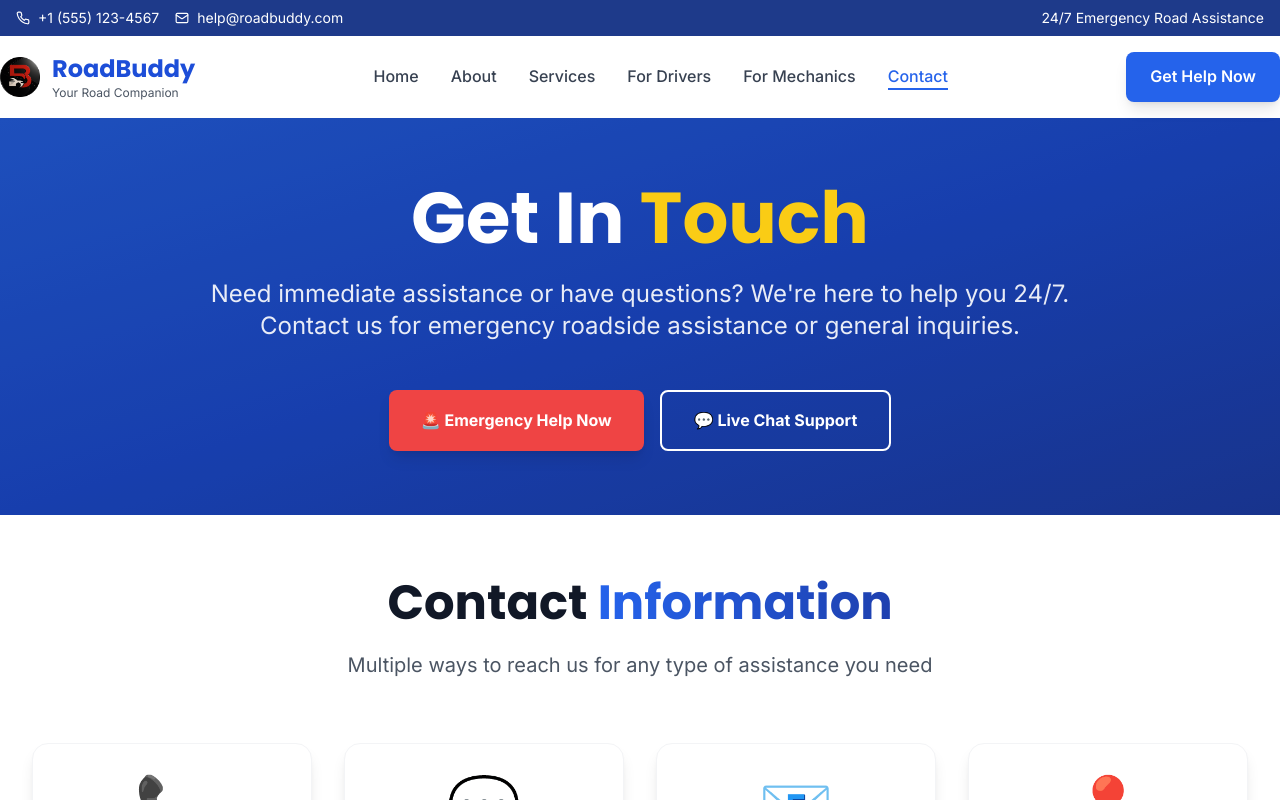
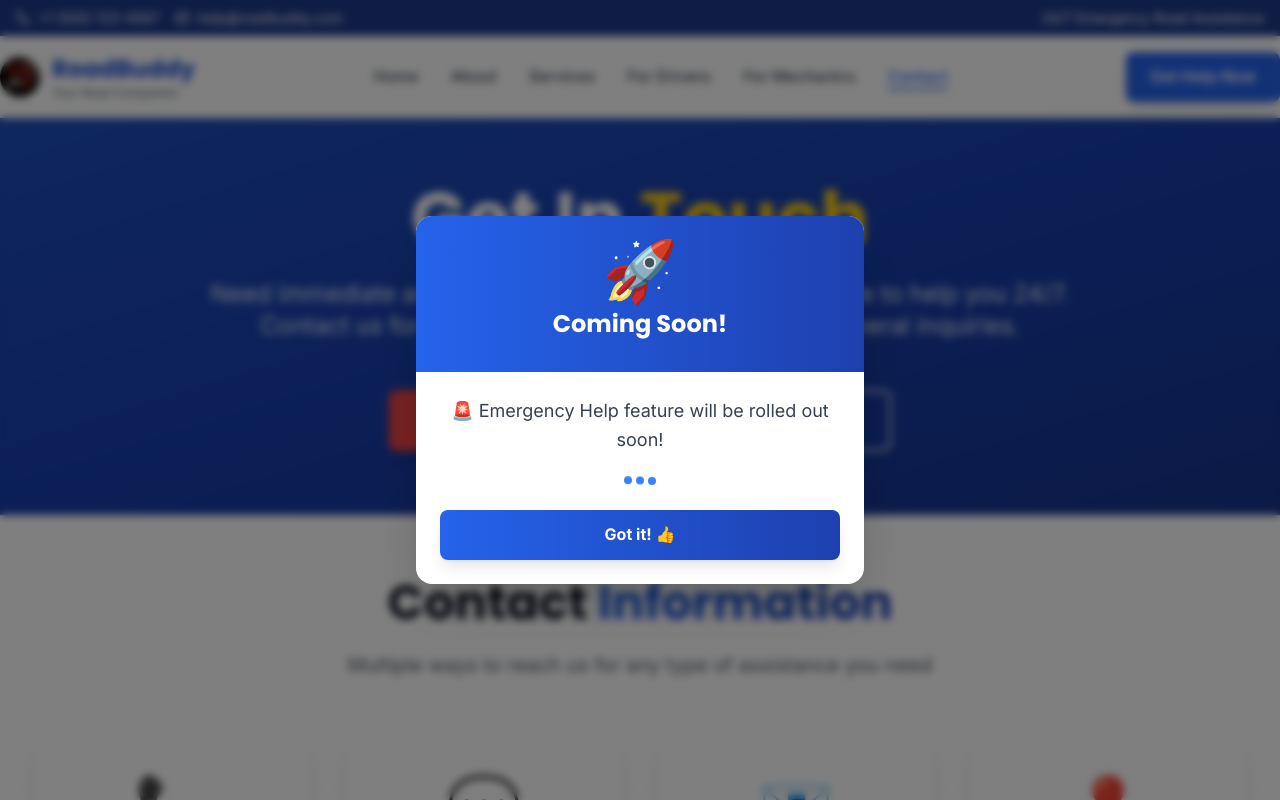
Before and after one commit to nanragav/roadbuddy, a React (Vite) app: page /contact in a window 1280 px wide. Both pictures are taken after a click on the button "🚨 Emergency Help Now". Shown: the top 800 px of the page. Built offline with nearby package versions, Linux system fonts and the light colour scheme.

Commit message:
refactor: Improve formatting and structure of Contact component; add modal for upcoming features

```diff
--- a/src/pages/Contact.jsx
+++ b/src/pages/Contact.jsx
@@ -1,121 +1,139 @@
-import React, { useState } from 'react'
+import React, { useState } from "react";
 
 const Contact = () => {
   const [formData, setFormData] = useState({
-    name: '',
-    email: '',
-    phone: '',
-    serviceType: '',
-    message: '',
-    urgency: 'normal'
-  })
+    name: "",
+    email: "",
+    phone: "",
+    serviceType: "",
+    message: "",
+    urgency: "normal",
+  });
+
+  const [showModal, setShowModal] = useState(false);
+  const [modalMessage, setModalMessage] = useState("");
 
   const handleChange = (e) => {
     setFormData({
       ...formData,
-      [e.target.name]: e.target.value
-    })
-  }
+      [e.target.name]: e.target.value,
+    });
+  };
 
   const handleSubmit = (e) => {
-    e.preventDefault()
-    console.log('Form submitted:', formData)
+    e.preventDefault();
+    console.log("Form submitted:", formData);
     // Handle form submission here
-    alert('Thank you for contacting us! We will get back to you soon.')
-  }
+    alert("Thank you for contacting us! We will get back to you soon.");
+  };
+
+  const handleEmergencyHelp = () => {
+    setModalMessage("🚨 Emergency Help feature will be rolled out soon!");
+    setShowModal(true);
+  };
+
+  const handleLiveChat = () => {
+    setModalMessage("💬 Live Chat Support feature will be rolled out soon!");
+    setShowModal(true);
+  };
 
   const contactInfo = [
     {
-      icon: '📞',
-      title: 'Emergency Hotline',
-      detail: '(555) 123-4567',
-      description: '24/7 Emergency roadside assistance',
-      action: 'Call Now'
+      icon: "📞",
+      title: "Emergency Hotline",
+      detail: "(555) 123-4567",
+      description: "24/7 Emergency roadside assistance",
+      action: "Call Now",
     },
     {
-      icon: '💬',
-      title: 'Customer Service',
-      detail: '(555) 123-4568',
-      description: 'General inquiries and support',
-      action: 'Call Now'
+      icon: "💬",
+      title: "Customer Service",
+      detail: "(555) 123-4568",
+      description: "General inquiries and support",
+      action: "Call Now",
     },
     {
-      icon: '📧',
-      title: 'Email Support',
-      detail: 'help@roadbuddy.com',
-      description: 'Non-urgent matters and feedback',
-      action: 'Send Email'
+      icon: "📧",
+      title: "Email Support",
+      detail: "help@roadbuddy.com",
+      description: "Non-urgent matters and feedback",
+      action: "Send Email",
     },
     {
-      icon: '📍',
-      title: 'Main Office',
-      detail: '123 Service Drive, City, ST 12345',
-      description: 'Corporate headquarters',
-      action: 'Get Directions'
-    }
-  ]
+      icon: "📍",
+      title: "Main Office",
+      detail: "123 Service Drive, City, ST 12345",
+      description: "Corporate headquarters",
+      action: "Get Directions",
+    },
+  ];
 
   const serviceAreas = [
     {
-      city: 'Downtown',
-      coverage: '100%',
-      avgResponse: '8 mins',
-      mechanics: 15
+      city: "Downtown",
+      coverage: "100%",
+      avgResponse: "8 mins",
+      mechanics: 15,
     },
     {
-      city: 'North Side',
-      coverage: '98%',
-      avgResponse: '12 mins',
-      mechanics: 12
+      city: "North Side",
+      coverage: "98%",
+      avgResponse: "12 mins",
+      mechanics: 12,
     },
     {
-      city: 'South Side',
-      coverage: '95%',
-      avgResponse: '15 mins',
-      mechanics: 10
+      city: "South Side",
+      coverage: "95%",
+      avgResponse: "15 mins",
+      mechanics: 10,
     },
     {
-      city: 'East District',
-      coverage: '92%',
-      avgResponse: '18 mins',
-      mechanics: 8
+      city: "East District",
+      coverage: "92%",
+      avgResponse: "18 mins",
+      mechanics: 8,
     },
     {
-      city: 'West District',
-      coverage: '90%',
-      avgResponse: '20 mins',
-      mechanics: 7
+      city: "West District",
+      coverage: "90%",
+      avgResponse: "20 mins",
+      mechanics: 7,
     },
     {
-      city: 'Suburbs',
-      coverage: '85%',
-      avgResponse: '25 mins',
-      mechanics: 6
-    }
-  ]
+      city: "Suburbs",
+      coverage: "85%",
+      avgResponse: "25 mins",
+      mechanics: 6,
+    },
+  ];
 
   const faqItems = [
     {
-      question: 'How quickly can you respond to my emergency?',
-      answer: 'Our average response time is 15 minutes in most areas. Emergency services are prioritized and we dispatch the nearest available technician immediately upon receiving your call.'
+      question: "How quickly can you respond to my emergency?",
+      answer:
+        "Our average response time is 15 minutes in most areas. Emergency services are prioritized and we dispatch the nearest available technician immediately upon receiving your call.",
     },
     {
-      question: 'What payment methods do you accept?',
-      answer: 'We accept all major credit cards, debit cards, cash, and mobile payments including Apple Pay and Google Pay. Payment is due upon completion of service.'
+      question: "What payment methods do you accept?",
+      answer:
+        "We accept all major credit cards, debit cards, cash, and mobile payments including Apple Pay and Google Pay. Payment is due upon completion of service.",
     },
     {
-      question: 'Do you provide services outside the city?',
-      answer: 'Yes, we provide services in surrounding suburbs and rural areas. Response times may be longer in remote locations, but we ensure professional service regardless of location.'
+      question: "Do you provide services outside the city?",
+      answer:
+        "Yes, we provide services in surrounding suburbs and rural areas. Response times may be longer in remote locations, but we ensure professional service regardless of location.",
     },
     {
-      question: 'Are your mechanics certified?',
-      answer: 'All our mechanics are ASE certified with extensive experience in automotive repair. They undergo regular training to stay updated with the latest vehicle technologies.'
+      question: "Are your mechanics certified?",
+      answer:
+        "All our mechanics are ASE certified with extensive experience in automotive repair. They undergo regular training to stay updated with the latest vehicle technologies.",
     },
     {
-      question: 'Do you offer any warranties on your services?',
-      answer: 'Yes, we provide a 90-day warranty on all mechanical repairs and a 30-day warranty on roadside assistance services. Customer satisfaction is our top priority.'
-    }
-  ]
+      question: "Do you offer any warranties on your services?",
+      answer:
+        "Yes, we provide a 90-day warranty on all mechanical repairs and a 30-day warranty on roadside assistance services. Customer satisfaction is our top priority.",
+    },
+  ];
 
   return (
     <div className="min-h-screen">
@@ -129,15 +147,22 @@ const Contact = () => {
               Get In <span className="text-yellow-400">Touch</span>
             </h1>
             <p className="text-xl lg:text-2xl mb-12 opacity-90 max-w-4xl mx-auto leading-relaxed">
-              Need immediate assistance or have questions? We're here to help you 24/7.
-              Contact us for emergency roadside assistance or general inquiries.
+              Need immediate assistance or have questions? We're here to help
+              you 24/7. Contact us for emergency roadside assistance or general
+              inquiries.
             </p>
 
             <div className="flex flex-col sm:flex-row gap-4 justify-center">
-              <button className="bg-red-500 hover:bg-red-600 text-white font-bold py-4 px-8 rounded-lg transition-all duration-300 transform hover:scale-105 shadow-lg">
+              <button
+                onClick={handleEmergencyHelp}
+                className="bg-red-500 hover:bg-red-600 text-white font-bold py-4 px-8 rounded-lg transition-all duration-300 transform hover:scale-105 shadow-lg"
+              >
                 🚨 Emergency Help Now
               </button>
-              <button className="border-2 border-white text-white hover:bg-white hover:text-gray-900 font-bold py-4 px-8 rounded-lg transition-all duration-300 transform hover:scale-105">
+              <button
+                onClick={handleLiveChat}
+                className="border-2 border-white text-white hover:bg-white hover:text-gray-900 font-bold py-4 px-8 rounded-lg transition-all duration-300 transform hover:scale-105"
+              >
                 💬 Live Chat Support
               </button>
             </div>
@@ -150,7 +175,10 @@ const Contact = () => {
         <div className="max-w-7xl mx-auto">
           <div className="text-center mb-16">
             <h2 className="text-4xl lg:text-5xl font-bold text-gray-900 mb-6 font-heading">
-              Contact <span className="bg-gradient-to-r from-blue-600 to-blue-800 bg-clip-text text-transparent">Information</span>
+              Contact{" "}
+              <span className="bg-gradient-to-r from-blue-600 to-blue-800 bg-clip-text text-transparent">
+                Information
+              </span>
             </h2>
             <p className="text-xl text-gray-600 max-w-3xl mx-auto">
               Multiple ways to reach us for any type of assistance you need
@@ -164,9 +192,7 @@ const Contact = () => {
                 className="bg-white rounded-2xl p-8 shadow-lg hover:shadow-2xl transition-all duration-300 transform hover:scale-105 border border-gray-100"
               >
                 <div className="text-center">
-                  <div className="text-6xl mb-6">
-                    {info.icon}
-                  </div>
+                  <div className="text-6xl mb-6">{info.icon}</div>
 
                   <h3 className="text-xl font-bold text-gray-900 mb-3">
                     {info.title}
@@ -176,9 +202,7 @@ const Contact = () => {
                     {info.detail}
                   </p>
 
-                  <p className="text-gray-600 mb-6">
-                    {info.description}
-                  </p>
+                  <p className="text-gray-600 mb-6">{info.description}</p>
 
                   <button className="bg-blue-600 hover:bg-blue-700 text-white font-bold py-3 px-6 rounded-lg transition-all duration-300 transform hover:scale-105 w-full">
                     {info.action}
@@ -197,7 +221,10 @@ const Contact = () => {
             {/* Contact Form */}
             <div>
               <h2 className="text-4xl font-bold text-gray-900 mb-8 font-heading">
-                Send Us a <span className="bg-gradient-to-r from-blue-600 to-blue-800 bg-clip-text text-transparent">Message</span>
+                Send Us a{" "}
+                <span className="bg-gradient-to-r from-blue-600 to-blue-800 bg-clip-text text-transparent">
+                  Message
+                </span>
               </h2>
 
               <form onSubmit={handleSubmit} className="space-y-6">
@@ -272,7 +299,7 @@ const Contact = () => {
                     Urgency Level
                   </label>
                   <div className="flex space-x-4">
-                    {['normal', 'urgent', 'emergency'].map((level) => (
+                    {["normal", "urgent", "emergency"].map((level) => (
                       <label key={level} className="flex items-center">
                         <input
                           type="radio"
@@ -282,7 +309,9 @@ const Contact = () => {
                           onChange={handleChange}
                           className="mr-2"
                         />
-                        <span className="capitalize text-gray-700">{level}</span>
+                        <span className="capitalize text-gray-700">
+                          {level}
+                        </span>
                       </label>
                     ))}
                   </div>
@@ -315,7 +344,10 @@ const Contact = () => {
             {/* Service Areas */}
             <div>
               <h2 className="text-4xl font-bold text-gray-900 mb-8 font-heading">
-                Service <span className="bg-gradient-to-r from-blue-600 to-blue-800 bg-clip-text text-transparent">Areas</span>
+                Service{" "}
+                <span className="bg-gradient-to-r from-blue-600 to-blue-800 bg-clip-text text-transparent">
+                  Areas
+                </span>
               </h2>
 
               <div className="space-y-4">
@@ -328,13 +360,15 @@ const Contact = () => {
                       <h3 className="text-xl font-bold text-gray-900">
                         {area.city}
                       </h3>
-                      <span className={`px-3 py-1 rounded-full text-sm font-bold ${
-                        parseInt(area.coverage) >= 95
-                          ? 'bg-green-100 text-green-800'
-                          : parseInt(area.coverage) >= 90
-                          ? 'bg-yellow-100 text-yellow-800'
-                          : 'bg-orange-100 text-orange-800'
-                      }`}>
+                      <span
+                        className={`px-3 py-1 rounded-full text-sm font-bold ${
+                          parseInt(area.coverage) >= 95
+                            ? "bg-green-100 text-green-800"
+                            : parseInt(area.coverage) >= 90
+                            ? "bg-yellow-100 text-yellow-800"
+                            : "bg-orange-100 text-orange-800"
+                        }`}
+                      >
                         {area.coverage} Coverage
                       </span>
                     </div>
@@ -366,7 +400,10 @@ const Contact = () => {
         <div className="max-w-4xl mx-auto">
           <div className="text-center mb-16">
             <h2 className="text-4xl lg:text-5xl font-bold text-gray-900 mb-6 font-heading">
-              Frequently Asked <span className="bg-gradient-to-r from-blue-600 to-blue-800 bg-clip-text text-transparent">Questions</span>
+              Frequently Asked{" "}
+              <span className="bg-gradient-to-r from-blue-600 to-blue-800 bg-clip-text text-transparent">
+                Questions
+              </span>
             </h2>
             <p className="text-xl text-gray-600">
               Quick answers to common questions about our services
@@ -382,9 +419,7 @@ const Contact = () => {
                 <h3 className="text-lg font-bold text-gray-900 mb-3">
                   Q: {faq.question}
                 </h3>
-                <p className="text-gray-600 leading-relaxed">
-                  A: {faq.answer}
-                </p>
+                <p className="text-gray-600 leading-relaxed">A: {faq.answer}</p>
               </div>
             ))}
           </div>
@@ -413,8 +448,51 @@ const Contact = () => {
           </div>
         </div>
       </section>
+
+      {/* Custom Modal */}
+      {showModal && (
+        <div className="fixed inset-0 bg-black/50 backdrop-blur-sm z-50 flex items-center justify-center p-4">
+          <div className="bg-white rounded-2xl shadow-2xl max-w-md w-full transform transition-all duration-300 scale-100 animate-in fade-in-0 zoom-in-95">
+            <div className="bg-gradient-to-r from-blue-600 to-blue-800 rounded-t-2xl p-6">
+              <div className="flex items-center justify-center">
+                <div className="text-6xl mb-2">🚀</div>
+              </div>
+              <h3 className="text-2xl font-bold text-white text-center mb-2">
+                Coming Soon!
+              </h3>
+            </div>
+
+            <div className="p-6 text-center">
+              <p className="text-lg text-gray-700 mb-6 leading-relaxed">
+                {modalMessage}
+              </p>
+
+              <div className="flex items-center justify-center mb-6">
+                <div className="flex space-x-1">
+                  <div className="w-2 h-2 bg-blue-500 rounded-full animate-bounce"></div>
+                  <div
+                    className="w-2 h-2 bg-blue-500 rounded-full animate-bounce"
+                    style={{ animationDelay: "0.1s" }}
+                  ></div>
+                  <div
+                    className="w-2 h-2 bg-blue-500 rounded-full animate-bounce"
+                    style={{ animationDelay: "0.2s" }}
+                  ></div>
+                </div>
+              </div>
+
+              <button
+                onClick={() => setShowModal(false)}
+                className="bg-gradient-to-r from-blue-600 to-blue-800 hover:from-blue-700 hover:to-blue-900 text-white font-bold py-3 px-8 rounded-lg transition-all duration-300 transform hover:scale-105 shadow-lg w-full"
+              >
+                Got it! 👍
+              </button>
+            </div>
+          </div>
+        </div>
+      )}
     </div>
-  )
-}
+  );
+};
 
-export default Contact
+export default Contact;
```
